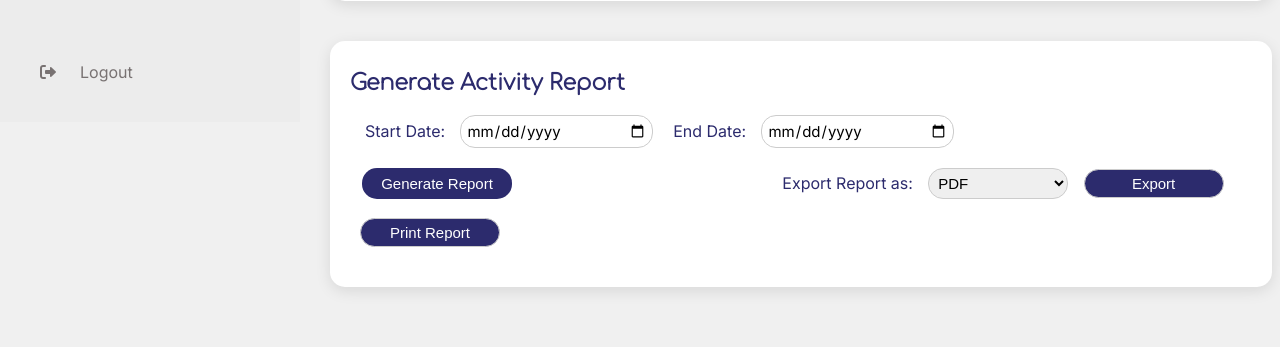
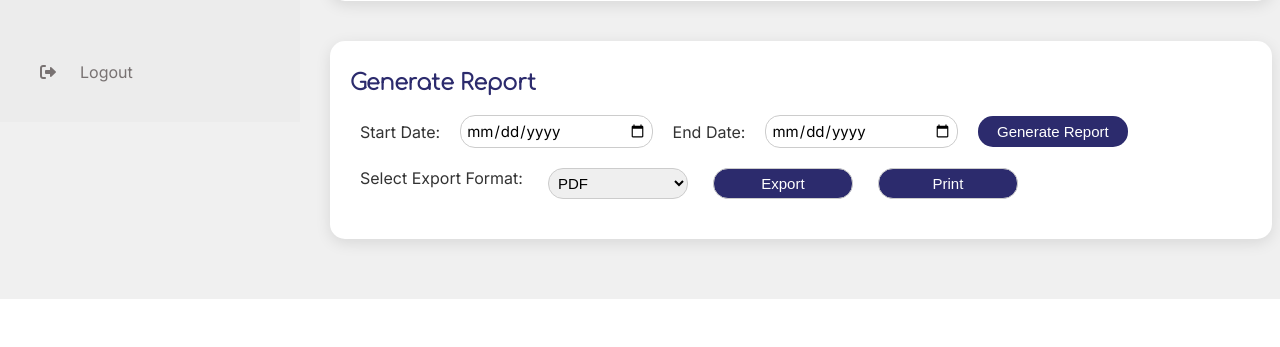
Before and after one commit to Donquixoteeeey/QRCodeVS, a PHP site: page /dashboard.php in a window 1280 px wide. Shown: the part 678-1025 px from the top of the page. After the commit the page ends 977 px from the top, so only its background shows below. Run offline with PHP 8.4, Linux system fonts and the light colour scheme; the visitor is signed in with stand-in values (Sample User, id 1); data that the repository does not hold is empty; some libraries are stand-ins or nearby versions.

Commit message:
16th commit

```diff
--- a/dashboard.php
+++ b/dashboard.php
@@ -461,6 +461,7 @@ if (!isset($_SESSION['loggedin']) || $_SESSION['loggedin'] !== true) {
     border-radius: 0;
 }
 
+/* Container for report generation */
 .report-generation-container {
     width: 97%;
     margin-top: 10px;
@@ -471,6 +472,18 @@ if (!isset($_SESSION['loggedin']) || $_SESSION['loggedin'] !== true) {
     margin-bottom: 20px;
 }
 
+/* Container for report generation */
+.report-generation-container {
+    width: 97%;
+    margin-top: 10px;
+    background-color: #fff;
+    border-radius: 15px;
+    padding: 20px;
+    box-shadow: 0 4px 15px rgba(0, 0, 0, 0.1);
+    margin-bottom: 20px;
+}
+
+/* Heading for report generation section */
 .report-generation-container h2 {
     font-family: 'Comfortaa', cursive;
     color: #2C2B6D;
@@ -479,40 +492,37 @@ if (!isset($_SESSION['loggedin']) || $_SESSION['loggedin'] !== true) {
     font-size: 22px;
 }
 
+/* Date Picker container (aligned on one line) */
 .date-picker-container {
+    display: flex;
+    align-items: center; /* Align vertically */
+    gap: 10px; /* Space between elements */
     margin-top: 20px;
-    margin-bottom: 20px;
+    margin-bottom: 10px;
 }
 
+/* Label styling */
 .date-picker-container label {
-    margin: 20px 0 5px; /* Increase margin-top for more space above the input fields */
-    display: block;
     font-family: 'Inter', sans-serif;
-
     color: #333;
+    font-size: 16px;
+    margin-bottom: 0;
+    margin-left: 10px; /* Added spacing to align with input */
 }
 
-label {
-    font-family: 'Inter', sans-serif;
-    font-size: 16px;
-    color: #2C2B6D; /* You can adjust the color as needed */
-    margin-bottom: 5px;
-    margin-left: 15px;
-}
-
-
-
+/* Date input field styling */
 .date-input {
     width: 20%;
     padding: 5px;
     font-size: 15px;
     border-radius: 15px;
     border: 1px solid #ccc;
-    margin-bottom: 20px;
+    margin-bottom: 0;
+    font-family: Inter, sans-serif;
     margin-left: 10px;
-    font-family: Inter, sans-serif;
 }
 
+/* Styling for generate report button */
 .generate-report-btn {
     width: 150px;
     padding: 7px;
@@ -522,14 +532,48 @@ label {
     border-radius: 15px;
     cursor: pointer;
     font-size: 15px;
-    margin-left: 12px;
-    margin-right: 250px;
+    margin-left: 10px;
 }
 
 .generate-report-btn:hover {
     background-color: #0056b3;
 }
 
+/* Export and Print buttons container */
+.export-print-container {
+    margin-top: 20px;
+    display: flex;
+    gap: 15px;
+    font-family: 'Inter', sans-serif;
+    color: #333;
+    font-size: 16px;
+    margin-bottom: 20px;
+    margin-left: 10px; /* Added spacing to align with input */
+}
+
+
+
+/* Styling for Export and Print buttons */
+.export-dropdown, .export-btn, .print-btn {
+    width: 140px;
+    padding: 5px;
+    font-size: 15px;
+    border-radius: 15px;
+    border: 1px solid #ccc;
+    margin-left: 10px;
+}
+
+.export-btn, .print-btn {
+    background-color: #2C2B6D;
+    color: white;
+    cursor: pointer;
+}
+
+.export-btn:hover, .print-btn:hover {
+    background-color: #0056b3;
+}
+
+/* Styling for report table */
 #report-table {
     width: 100%;
     border-collapse: collapse;
@@ -567,27 +611,6 @@ label {
     cursor: pointer;
 }
 
-
-.export-dropdown, .export-btn, .print-btn {
-    width: 140px;
-    padding: 5px;
-    font-size: 15px;
-    border-radius: 15px;
-    border: 1px solid #ccc;
-    margin-left: 10px;
-}
-
-.export-btn, .print-btn {
-    background-color: #2C2B6D;
-    color: white;
-    cursor: pointer;
-    margin-left: 10px;
-    margin-bottom: 20px;
-}
-
-.export-btn:hover, .print-btn:hover {
-    background-color: #0056b3;
-}
 
     </style>
 
@@ -703,48 +726,52 @@ label {
         </table>
     </div>
 </div>
+<!-- Report Generation Container -->
+<div class="report-generation-container">
+    <h2>Generate Report</h2>
 
-<div class="report-generation-container">
-    <h2>Generate Activity Report</h2>
-
+    <!-- Date Picker Container (now in the same line) -->
+    <div class="date-picker-container">
         <label for="start-date">Start Date:</label>
-    <input type="date" id="start-date" class="date-input">
+        <input type="date" id="start-date" class="date-input" name="start-date">
 
         <label for="end-date">End Date:</label>
-    <input type="date" id="end-date" class="date-input">
+        <input type="date" id="end-date" class="date-input" name="end-date">
 
         <!-- Generate Report Button -->
-    <button onclick="generateReport()" class="generate-report-btn">Generate Report</button>
+        <button class="generate-report-btn" onclick="generateReport()">Generate Report</button>
+    </div>
 
-    <!-- Export Dropdown and Buttons for Export/Print -->
-    <label for="export-format" class="export-label">Export Report as:</label>
+    <!-- Export and Print buttons -->
+    <div class="export-print-container">
+        <label for="export-format">Select Export Format:</label>
         <select id="export-format" class="export-dropdown">
             <option value="pdf">PDF</option>
             <option value="csv">CSV</option>
         </select>
 
-    <button onclick="handleExport()" class="export-btn">Export</button>
-    <button onclick="printReport(document.getElementById('start-date').value, document.getElementById('end-date').value)" class="print-btn">Print Report</button>
+        <button class="export-btn" onclick="handleExport()">Export</button>
+        <button class="print-btn" onclick="printReport()">Print</button>
+    </div>
 
-    <!-- Table to display the report data -->
-    <div id="report-results">
-        <table id="report-table" style="display: none;">
+    <!-- Report Table -->
+    <div class="report-container">
+        <table id="report-table" style="display:none;">
             <thead>
                 <tr>
                     <th>User ID</th>
                     <th>Name</th>
                     <th>Vehicle</th>
                     <th>Plate Number</th>
-                    <th>Date/Time</th>
+                    <th>Time</th>
                     <th>Action</th>
                 </tr>
             </thead>
-            <tbody id="report-table-body">
-                <!-- Data rows will be dynamically added here -->
-            </tbody>
+            <tbody id="report-table-body"></tbody>
         </table>
     </div>
 </div>
+
 
 
 
```
Lines whose indentation alone changed are shown as unchanged.
